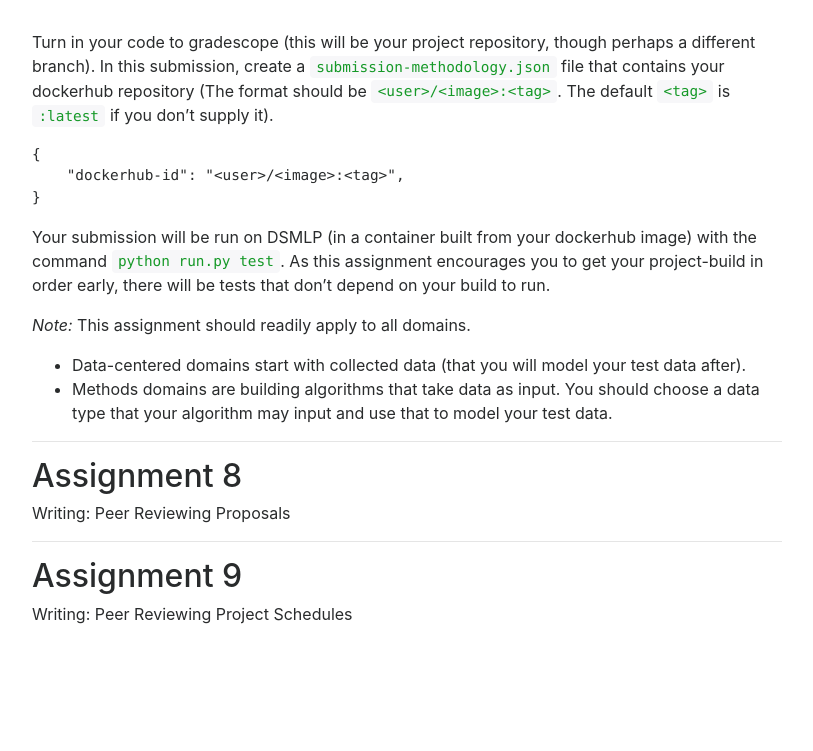
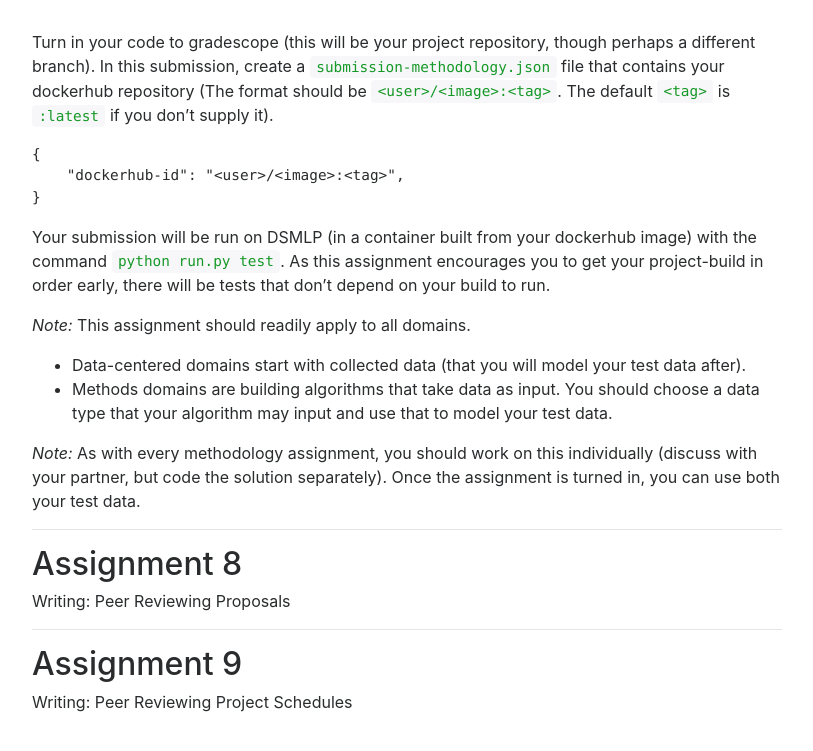
Before and after one commit to DSC-Capstone/dsc-capstone.github.io, a Jekyll site: the page built from assignments/quarter-1-methodology.md, in a window 1280 px wide and 900 px high, scrolled down 6282 px. Shown: the top 751 px of the window, without its empty margins (233-1046 px from the left). Built offline with Jekyll 4.4.1, drawn with Linux system fonts in a browser that asks for light colours; nearby versions of some CDN libraries.

Commit message:
methodology 7

```diff
--- a/assignments/quarter-1-methodology.md
+++ b/assignments/quarter-1-methodology.md
@@ -326,6 +326,11 @@ your build to run.
   should choose a data type that your algorithm may input and use that
   to model your test data.
 
+*Note:* As with every methodology assignment, you should work on this
+individually (discuss with your partner, but code the solution
+separately). Once the assignment is turned in, you can use both your
+test data.
+
 ---
 
 ## Assignment 8
```
